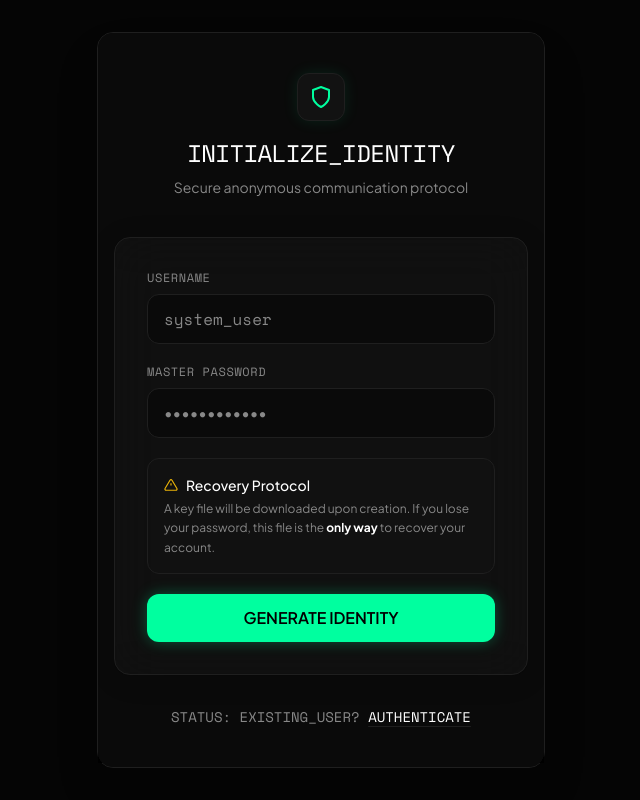
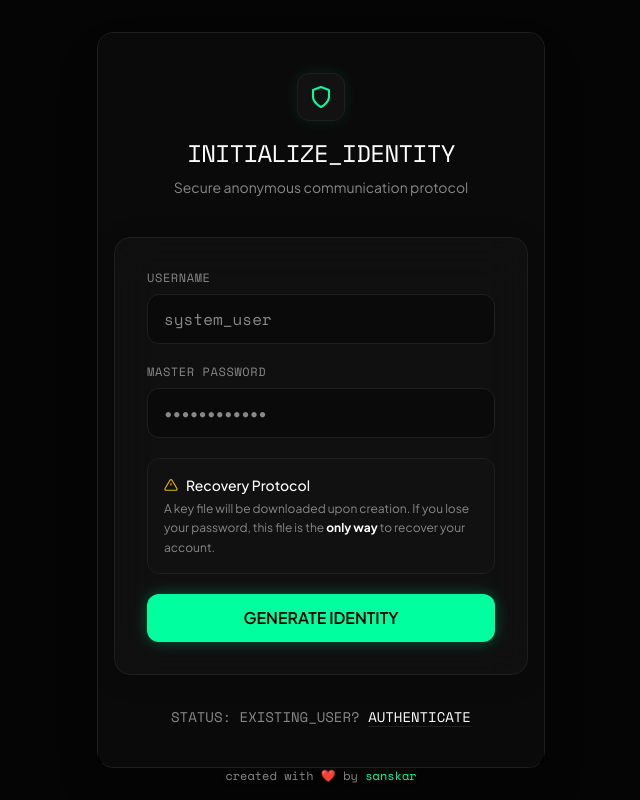
Before and after one commit to yeahbitchscience/ghosttalk, a React (Vite) app in the folder frontend/: page /signup in a window 1280 px wide. Shown: the whole page, without its empty margins (319-959 px from the left). Built offline with nearby package versions, Linux system fonts and the light colour scheme.

Commit message:
UI: Add universal footer signature & password strength validation

```diff
--- a/frontend/src/App.jsx
+++ b/frontend/src/App.jsx
@@ -61,6 +61,11 @@ function App() {
           </Routes>
           {token && <BottomNav />}
         </div>
+
+        {/* Universal Watermark */}
+        <div className="absolute bottom-2 sm:bottom-4 text-[10px] sm:text-xs text-ghost-muted font-mono z-50 pointer-events-none drop-shadow-md">
+          created with ❤️ by <a href="https://github.com/yeahbitchscience" target="_blank" rel="noreferrer" className="text-ghost-green hover:text-white transition-colors pointer-events-auto">sanskar</a>
+        </div>
       </div>
     </Router>
   );
--- a/frontend/src/components/Signup.jsx
+++ b/frontend/src/components/Signup.jsx
@@ -12,6 +12,14 @@ export default function Signup() {
 
   const handleSignup = async (e) => {
     e.preventDefault();
+
+    // Password Strength Validation
+    const passwordRegex = /^(?=.*[a-z])(?=.*[A-Z])(?=.*\d)(?=.*[^\w\s]).{8,}$/;
+    if (!passwordRegex.test(password)) {
+      setError('Password must be at least 8 characters long, and include an uppercase letter, a lowercase letter, a number, and a special character.');
+      return;
+    }
+
     setLoading(true);
     setError('');
 
```
